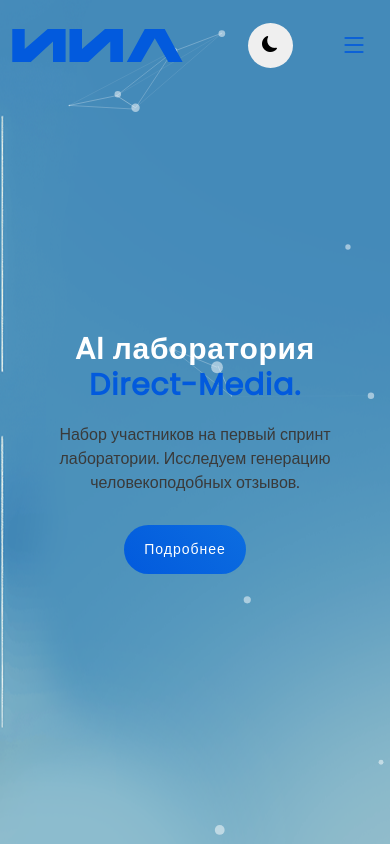
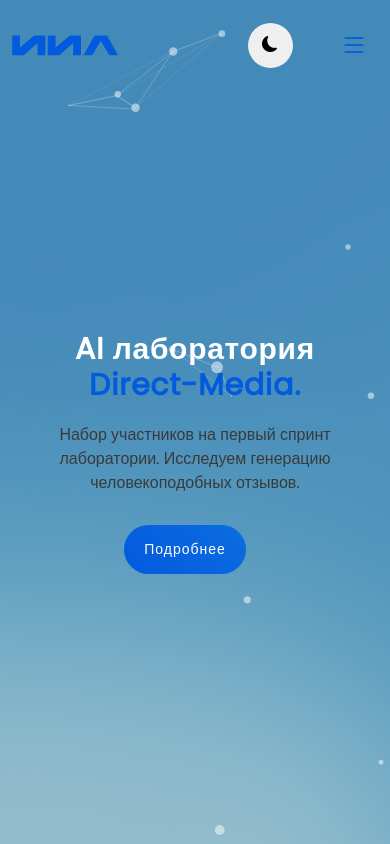
Before and after one commit to VICTOR-81/direct-media-v.2, a plain HTML site: page index.html in a window 390 px wide. Shown: the top 844 px of the page. Drawn offline with Linux system fonts and the light colour scheme.

Commit message:
continue

```diff
--- a/assets/stylesheets/styles.css
+++ b/assets/stylesheets/styles.css
@@ -453,7 +453,7 @@ img:hover {
 .header .logo img {
   max-height: 40px;
   margin-right: 6px;
-  width: 100%;
+  width: 60%;
 }
 
 .header.stikcy-menu {
@@ -1704,6 +1704,12 @@ video {
   .icon-boxes .card-two{
     margin-top: -20px;
     margin-bottom: -20px;
+  }
+}
+
+@media (max-width: 500px) {
+  .hero {
+    background: url(../images/hero-bg.png) center right;
   }
 }
 
```
